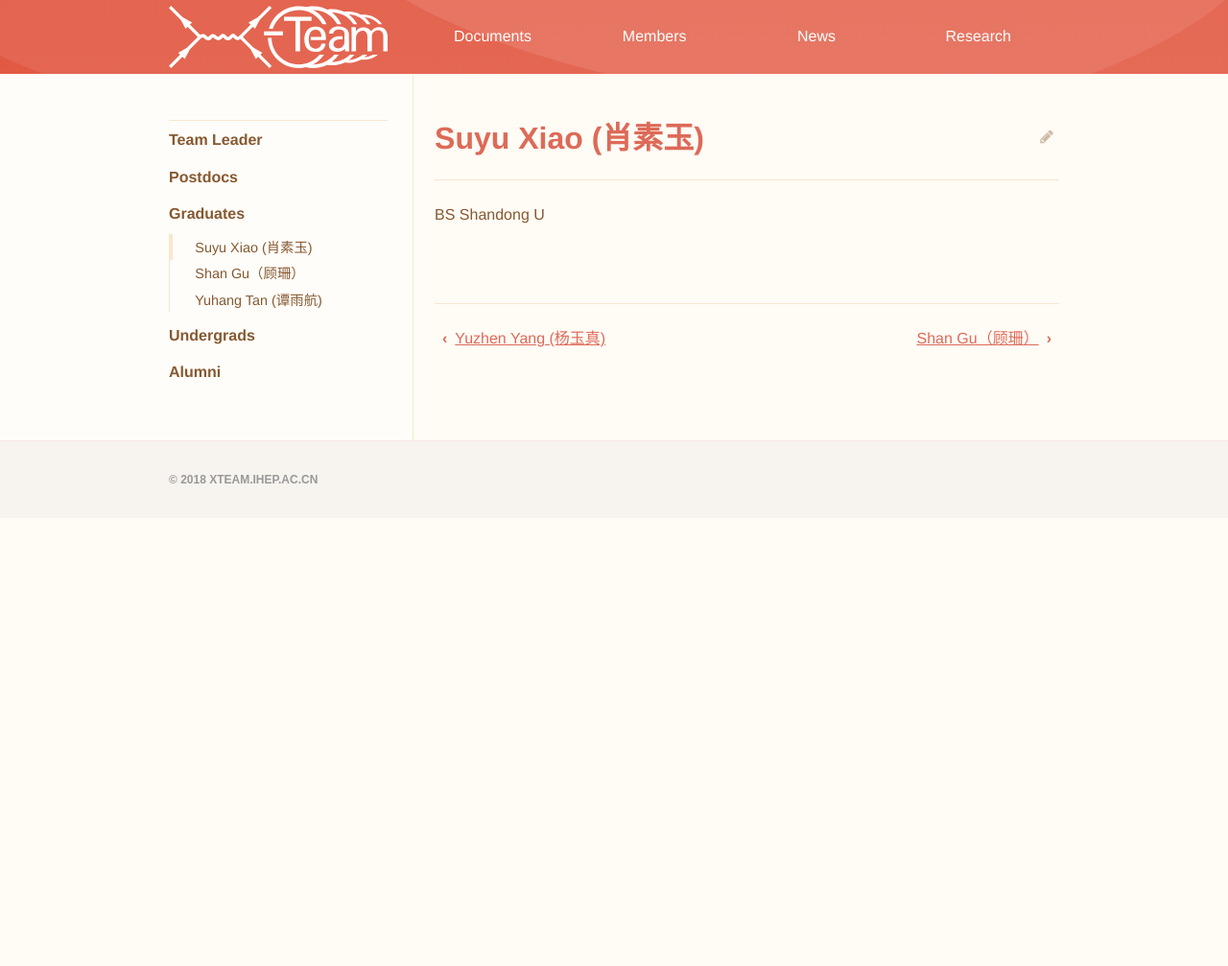
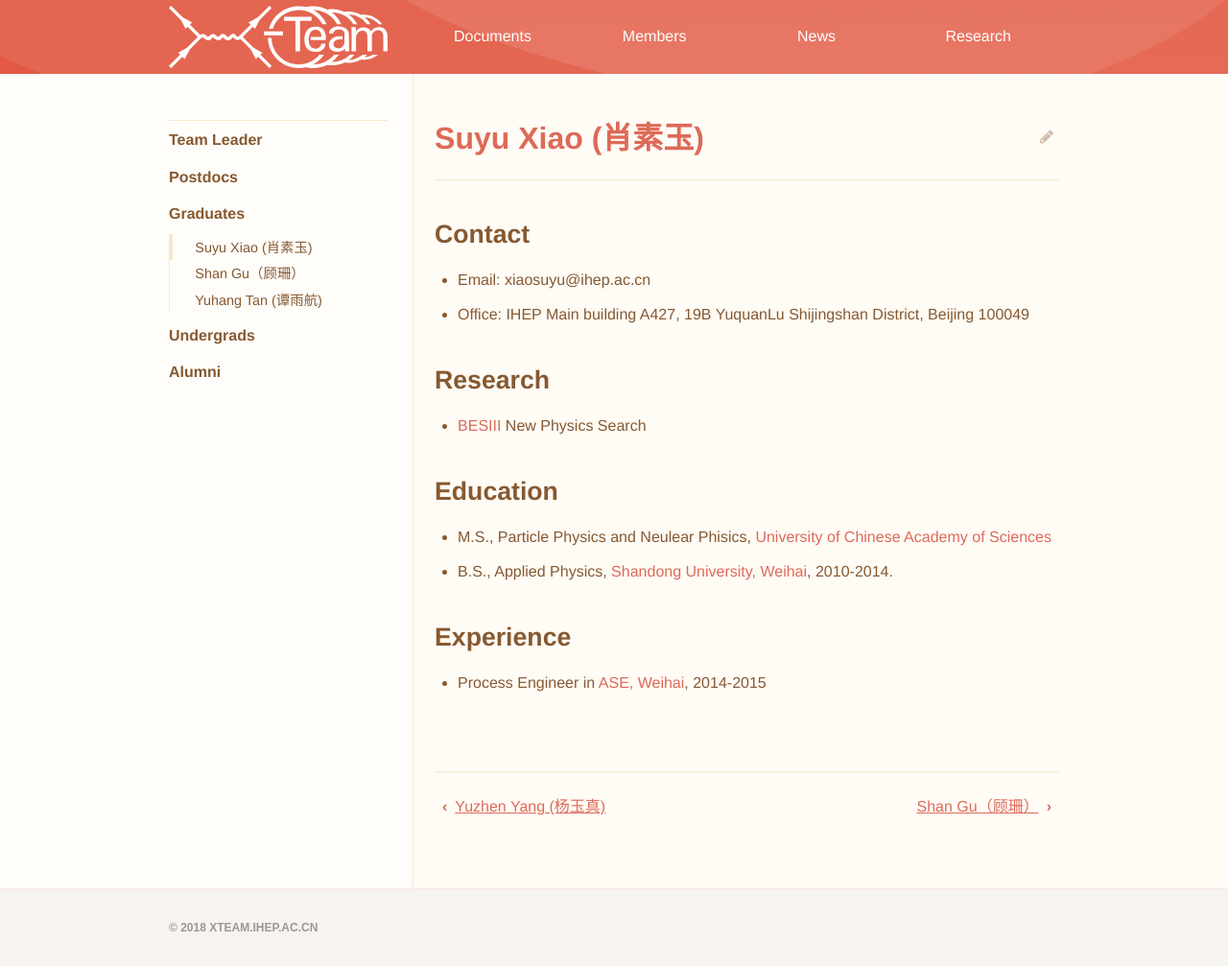
Before and after one commit to dt-np/xteam, a Jekyll site: the page built from _members/Suyu_Xiao.md, in a window 1280 px wide. Shown: the whole page at 96% size. Built offline with Jekyll 4.4.1, drawn with Linux system fonts in a browser that asks for light colours; before the commit the page ends 900 px from its top, so only the background shows below that.

Commit message:
Update Suyu_Xiao.md

```diff
--- a/_members/Suyu_Xiao.md
+++ b/_members/Suyu_Xiao.md
@@ -2,4 +2,16 @@
 title: Suyu Xiao (肖素玉)
 ---
 
-BS  Shandong U
+## Contact
+- Email: xiaosuyu@ihep.ac.cn
+- Office: IHEP Main building A427, 19B YuquanLu Shijingshan District, Beijing 100049
+
+## Research
+- [BESIII](http://bes3.ihep.ac.cn) New Physics Search
+
+## Education
+- M.S., Particle Physics and Neulear Phisics, [University of Chinese Academy of Sciences](http://www.ucas.ac.cn/)
+- B.S., Applied Physics, [Shandong University, Weihai](http://www.wh.sdu.edu.cn), 2010-2014.
+
+## Experience
+- Process Engineer in [ASE, Weihai](http://www.aseglobal.com/ch/), 2014-2015
```
